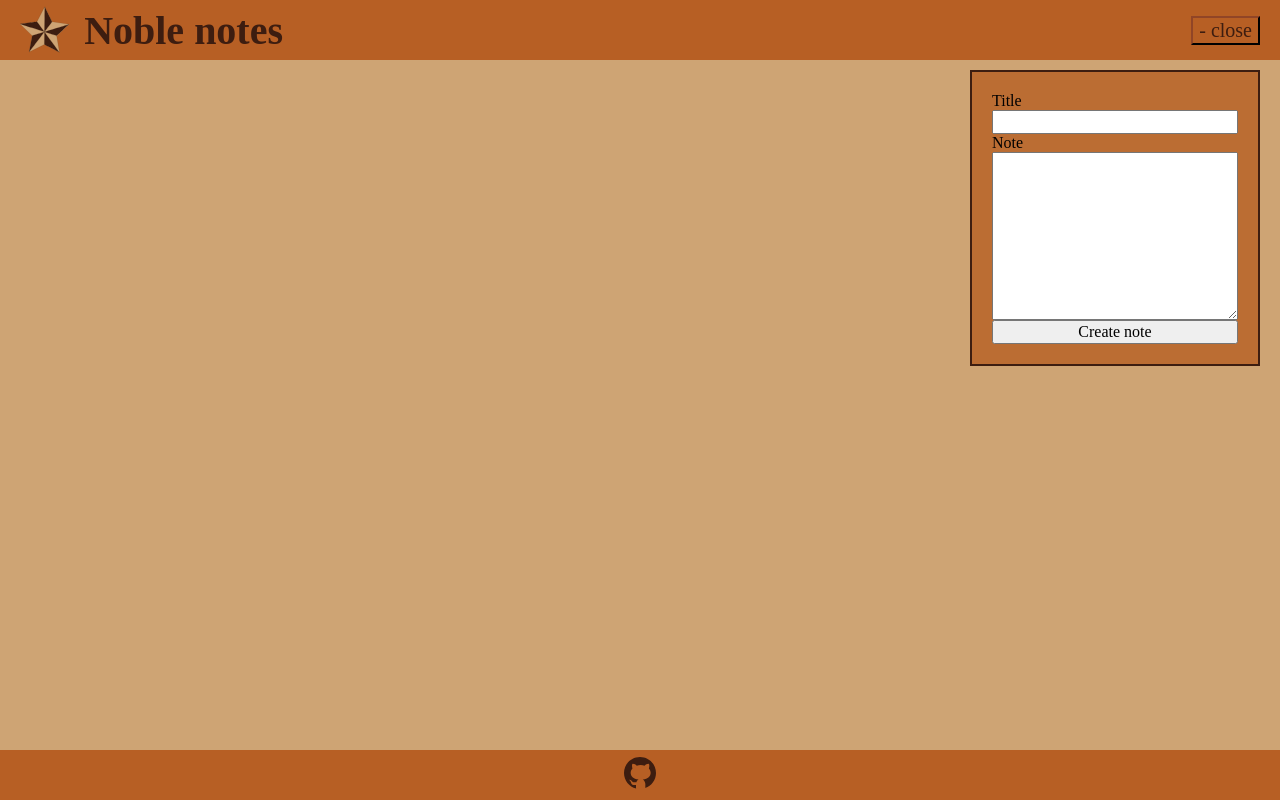
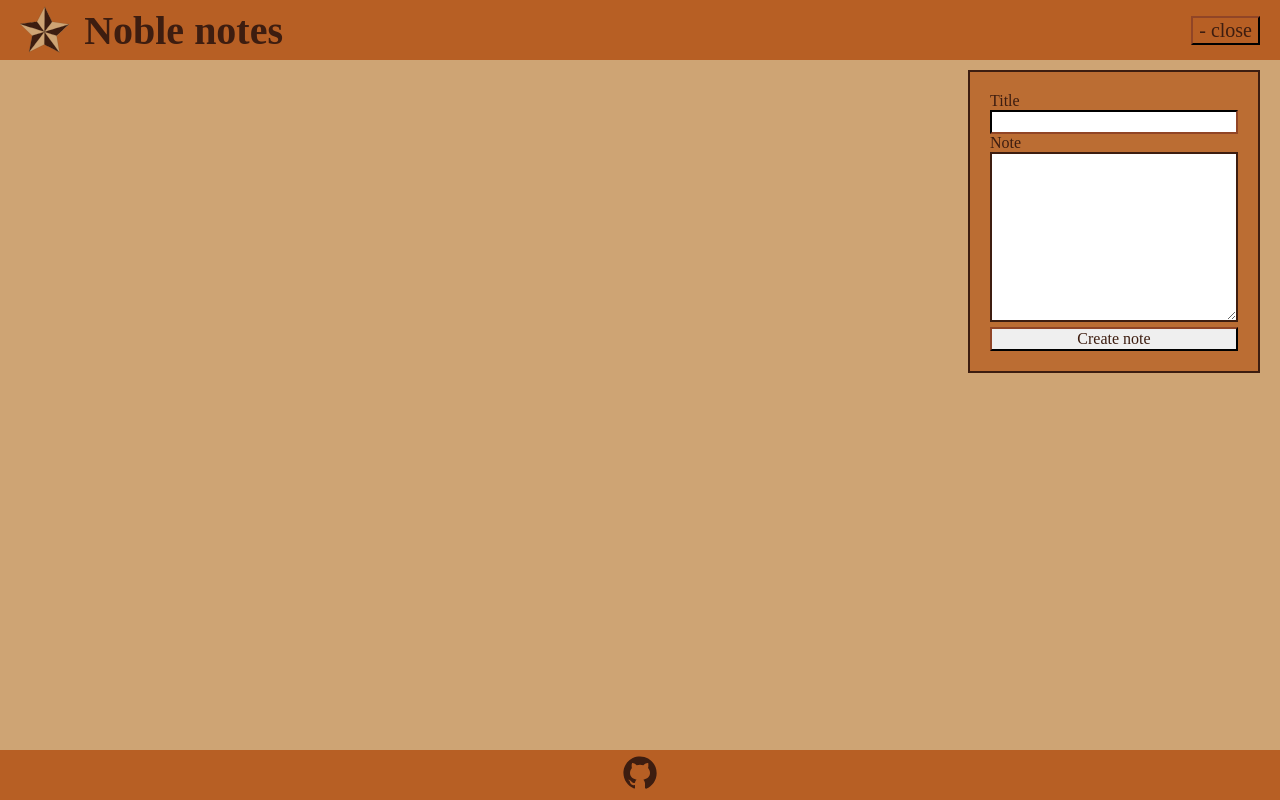
Before and after one commit to ToukoJouko/noble-notes, a React (Create React App) app: page / in a window 1280 px wide. Both pictures are taken after a click on the button "+ add note". Built offline with nearby package versions, Linux system fonts and the light colour scheme; a web font is replaced by a local one.

Commit message:
noteForm styling

```diff
--- a/src/components/Footer.tsx
+++ b/src/components/Footer.tsx
@@ -7,12 +7,12 @@ const Footer: React.FC = () => {
         <svg
           fill="#000000"
           xmlns="http://www.w3.org/2000/svg"
-          viewBox="0 0 30 30"
+          viewBox="0 0 24 24"
           width="40px"
           height="40px"
         >
           {" "}
-          <path d="M15,3C8.373,3,3,8.373,3,15c0,5.623,3.872,10.328,9.092,11.63C12.036,26.468,12,26.28,12,26.047v-2.051 c-0.487,0-1.303,0-1.508,0c-0.821,0-1.551-0.353-1.905-1.009c-0.393-0.729-0.461-1.844-1.435-2.526 c-0.289-0.227-0.069-0.486,0.264-0.451c0.615,0.174,1.125,0.596,1.605,1.222c0.478,0.627,0.703,0.769,1.596,0.769 c0.433,0,1.081-0.025,1.691-0.121c0.328-0.833,0.895-1.6,1.588-1.962c-3.996-0.411-5.903-2.399-5.903-5.098 c0-1.162,0.495-2.286,1.336-3.233C9.053,10.647,8.706,8.73,9.435,8c1.798,0,2.885,1.166,3.146,1.481C13.477,9.174,14.461,9,15.495,9 c1.036,0,2.024,0.174,2.922,0.483C18.675,9.17,19.763,8,21.565,8c0.732,0.731,0.381,2.656,0.102,3.594 c0.836,0.945,1.328,2.066,1.328,3.226c0,2.697-1.904,4.684-5.894,5.097C18.199,20.49,19,22.1,19,23.313v2.734 c0,0.104-0.023,0.179-0.035,0.268C23.641,24.676,27,20.236,27,15C27,8.373,21.627,3,15,3z" />
+          <path d="M10.9,2.1c-4.6,0.5-8.3,4.2-8.8,8.7c-0.5,4.7,2.2,8.9,6.3,10.5C8.7,21.4,9,21.2,9,20.8v-1.6c0,0-0.4,0.1-0.9,0.1 c-1.4,0-2-1.2-2.1-1.9c-0.1-0.4-0.3-0.7-0.6-1C5.1,16.3,5,16.3,5,16.2C5,16,5.3,16,5.4,16c0.6,0,1.1,0.7,1.3,1c0.5,0.8,1.1,1,1.4,1 c0.4,0,0.7-0.1,0.9-0.2c0.1-0.7,0.4-1.4,1-1.8c-2.3-0.5-4-1.8-4-4c0-1.1,0.5-2.2,1.2-3C7.1,8.8,7,8.3,7,7.6c0-0.4,0-0.9,0.2-1.3 C7.2,6.1,7.4,6,7.5,6c0,0,0.1,0,0.1,0C8.1,6.1,9.1,6.4,10,7.3C10.6,7.1,11.3,7,12,7s1.4,0.1,2,0.3c0.9-0.9,2-1.2,2.5-1.3 c0,0,0.1,0,0.1,0c0.2,0,0.3,0.1,0.4,0.3C17,6.7,17,7.2,17,7.6c0,0.8-0.1,1.2-0.2,1.4c0.7,0.8,1.2,1.8,1.2,3c0,2.2-1.7,3.5-4,4 c0.6,0.5,1,1.4,1,2.3v2.6c0,0.3,0.3,0.6,0.7,0.5c3.7-1.5,6.3-5.1,6.3-9.3C22,6.1,16.9,1.4,10.9,2.1z" />
         </svg>
       </a>
       <div></div>
--- a/src/components/Header.tsx
+++ b/src/components/Header.tsx
@@ -23,14 +23,14 @@ const Header: React.FC<HeaderProps> = ({ showForm, formToggle }) => {
               fill="#cea474"
               stroke="#000"
             />
-            <g fill="none" stroke="#000" stroke-width=".26458px">
+            <g fill="none" stroke="#000" strokeWidth=".26458px">
               <path d="m98.681 5.1075-0.98693 97.921" />
               <path d="m34.557 49.605 95.199 31.175" />
               <path d="m58.141 122.82 59.823-78.654" />
               <path d="m161.9 50.826-95.809 29.344" />
               <path d="m136.84 123.58-58.226-79.786" />
             </g>
-            <g fill="#3d1d10" stroke="#3d1d10" stroke-width=".3377">
+            <g fill="#3d1d10" stroke="#3d1d10" strokeWidth=".3377">
               <path
                 transform="scale(.26458)"
                 d="m371.28 249.73c0.12002-7.8938 0.66896-60.474 1.2199-116.84 0.55089-56.371 1.0383-104.35 1.0832-106.63l0.0816-4.1327 35.604 72.18c19.582 39.699 35.643 72.263 35.689 72.364 0.0634 0.13768-54.282 71.797-71.699 94.541l-2.1981 2.8705z"
--- a/src/components/NoteForm.tsx
+++ b/src/components/NoteForm.tsx
@@ -20,6 +20,7 @@ const NoteForm: React.FC<FormProps> = ({
       <form onSubmit={onSubmit}>
         <label htmlFor="title">Title</label>
         <input
+          className="titleInput"
           id="title"
           type="text"
           maxLength={18}
@@ -35,7 +36,7 @@ const NoteForm: React.FC<FormProps> = ({
           cols={25}
           onChange={handleNoteChange}
         ></textarea>
-        <input type="submit" value="Create note" />
+        <input className="formButton" type="submit" value="Create note" />
       </form>
     </div>
   );
--- a/src/styles/bottleStyle.css
+++ b/src/styles/bottleStyle.css
@@ -1,7 +1,6 @@
 :root {
   --jalluBrown: #3d1d10;
   --jalluLB: #836c56;
-  --jalluLight: #c89b6e;
   --jalluOrange: #f87b05;
   --jalluRed: #992605;
 }
--- a/src/styles/index.css
+++ b/src/styles/index.css
@@ -1,9 +1,6 @@
 :root {
   --jalluBrown: #3d1d10;
-  --jalluLB: #836c56;
-  --jalluLight: #c89b6e;
-  --jalluOrange: #f87b05;
-  --jalluRed: #992605;
+  --jalluLight: #cea474;
 }
 
 *,
@@ -22,7 +19,7 @@ body {
 }
 
 body {
-  background: #cea474;
+  background: var(--jalluLight);
   position: relative;
 }
 
--- a/src/styles/noteFormStyle.css
+++ b/src/styles/noteFormStyle.css
@@ -1,9 +1,5 @@
 :root {
   --jalluBrown: #3d1d10;
-  --jalluLB: #836c56;
-  --jalluLight: #cea474;
-  --jalluOrange: #f87b05;
-  --jalluRed: #992605;
 }
 
 .noteForm {
@@ -19,6 +15,29 @@
 }
 
 .noteForm > form {
+  color: var(--jalluBrown);
   display: flex;
   flex-direction: column;
 }
+
+.titleInput {
+  border-width: 2px;
+  border-color: var(--jalluBrown);
+}
+
+.noteForm > form > textarea {
+  border-width: 2px;
+  border-color: var(--jalluBrown);
+}
+
+.formButton {
+  color: var(--jalluBrown);
+  border-color: var(--jalluBrown);
+  margin-top: 5px;
+}
+
+.formButton:hover {
+  cursor: pointer;
+  background-color: var(--jalluBrown);
+  color: white;
+}
```
Also changed, not shown: src/components/Bottle.js.
